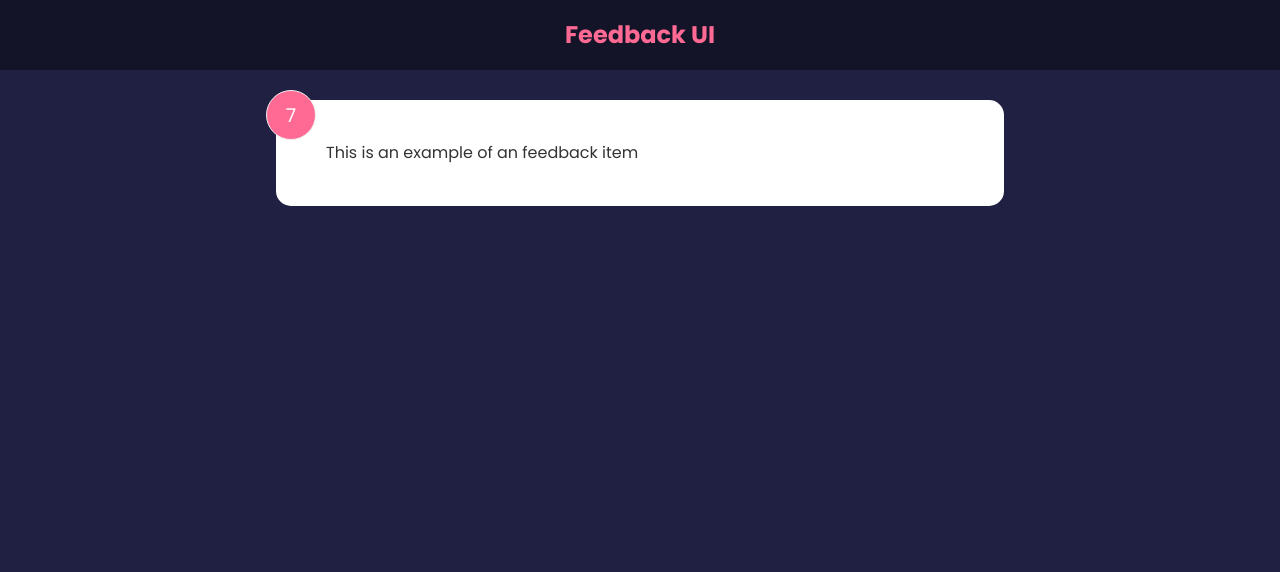
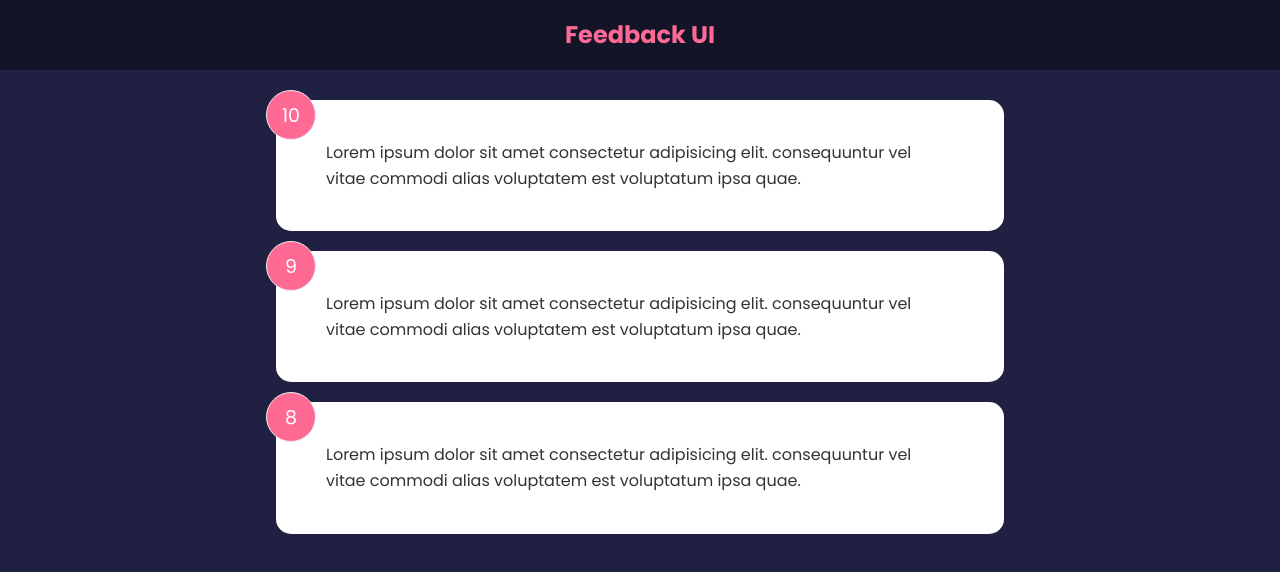
Before and after one commit to DaniilBaida/Feedback-App, a React (Create React App) app: page / in a window 1280 px wide. Shown: the top 572 px of the page. Built offline with nearby package versions, Linux system fonts and the light colour scheme.

Commit message:
Managing Global State

```diff
--- a/src/App.js
+++ b/src/App.js
@@ -1,11 +1,16 @@
+import { useState } from "react";
 import Header from "./components/Header";
-import FeedbackItem from "./components/FeedbackItem";
+import FeedbackList from "./components/FeedbackList";
+import FeedbackData from "./data/FeedbackData";
+
 function App() {
+  const [feedback, setFeedback] = useState(FeedbackData);
+
   return (
     <>
       <Header />
       <div className="container">
-        <FeedbackItem></FeedbackItem>
+        <FeedbackList feedback={feedback}></FeedbackList>
       </div>
     </>
   );
--- a/src/components/FeedbackItem.jsx
+++ b/src/components/FeedbackItem.jsx
@@ -1,13 +1,8 @@
-import { useState } from "react";
-
-function FeedbackItem() {
-  const [rating, setRating] = useState(7);
-  const [text, setText] = useState("This is an example of an feedback item");
-
+function FeedbackItem({ item }) {
   return (
     <div className="card">
-      <div className="num-display">{rating}</div>
-      <div className="text-display">{text}</div>
+      <div className="num-display">{item.rating}</div>
+      <div className="text-display">{item.text}</div>
     </div>
   );
 }
--- /dev/null
+++ b/src/components/FeedbackList.jsx
@@ -0,0 +1,17 @@
+import FeedbackItem from "./FeedbackItem";
+
+function FeedbackList({ feedback }) {
+  if (!feedback || feedback.length === 0) {
+    return <p>No Feedback Yet</p>;
+  }
+
+  return (
+    <div className="feedback-list">
+      {feedback.map((item) => (
+        <FeedbackItem key={item.id} item={item}></FeedbackItem>
+      ))}
+    </div>
+  );
+}
+
+export default FeedbackList;
--- /dev/null
+++ b/src/data/FeedbackData.js
@@ -0,0 +1,19 @@
+const FeedbackData = [
+  {
+    id: 1,
+    rating: 10,
+    text: "Lorem ipsum dolor sit amet consectetur adipisicing elit. consequuntur vel vitae commodi alias voluptatem est voluptatum ipsa quae.",
+  },
+  {
+    id: 2,
+    rating: 9,
+    text: "Lorem ipsum dolor sit amet consectetur adipisicing elit. consequuntur vel vitae commodi alias voluptatem est voluptatum ipsa quae.",
+  },
+  {
+    id: 3,
+    rating: 8,
+    text: "Lorem ipsum dolor sit amet consectetur adipisicing elit. consequuntur vel vitae commodi alias voluptatem est voluptatum ipsa quae.",
+  },
+];
+
+export default FeedbackData;
```
